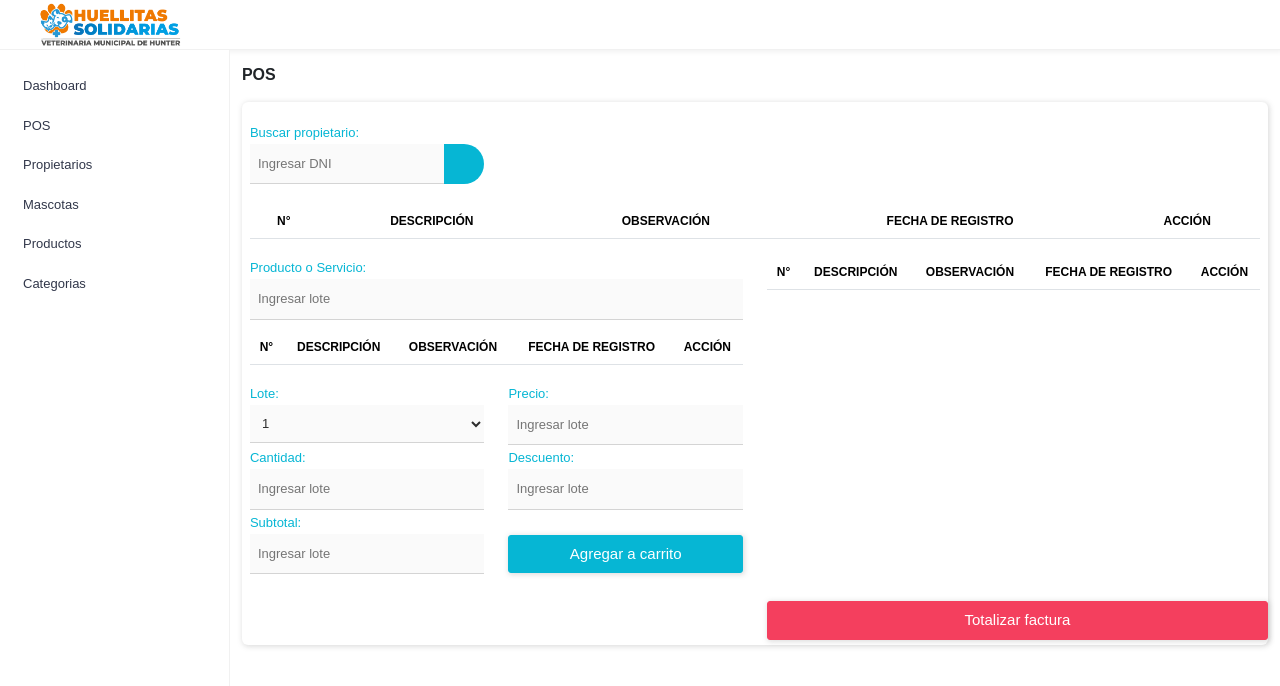
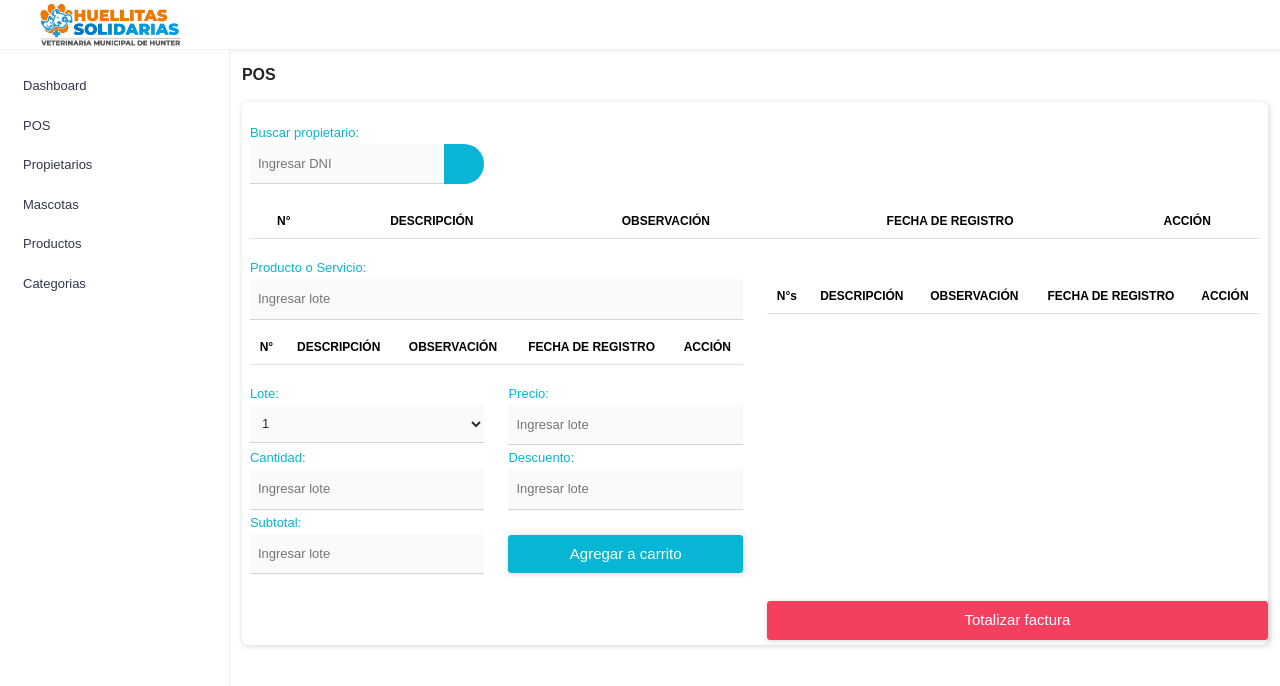
Before and after one commit to nikrichard/vet-webapp, a Next.js app: page /pos in a window 1280 px wide. Shown: the top 686 px of the page. Built offline with nearby package versions, Linux system fonts and the light colour scheme; some icons are missing.

Commit message:
Update pos.js

```diff
--- a/src/pages/pos.js
+++ b/src/pages/pos.js
@@ -299,13 +299,13 @@ const NewPet = () => {
 
                                             </div>
                                             <div className="col-sm-6">
-                                                <div className="row">
-                                                    <div className="col-md-12">
+                                                <div className="row" style={{marginTop: 24}}>
+                                                    <div className="col-md-12" >
                                                     <div className="table-responsive">
                                                         <table className="table">
                                                             <thead>
                                                                 <tr>
-                                                                    <th scope="col">N°</th>
+                                                                    <th scope="col">N°s</th>
                                                                     <th scope="col">DESCRIPCIÓN</th>
                                                                     <th scope="col">OBSERVACIÓN</th>
                                                                     <th scope="col">FECHA DE REGISTRO</th>
```
